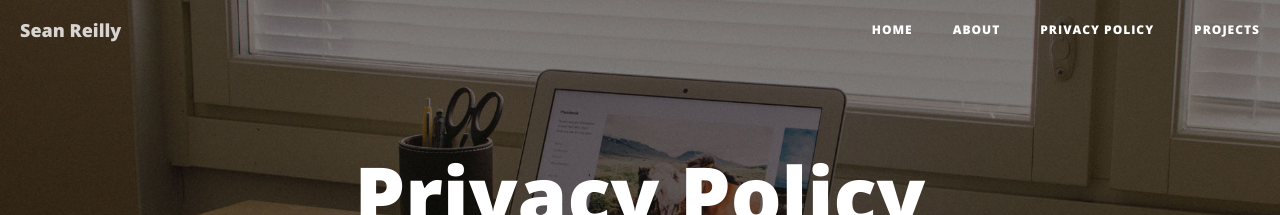
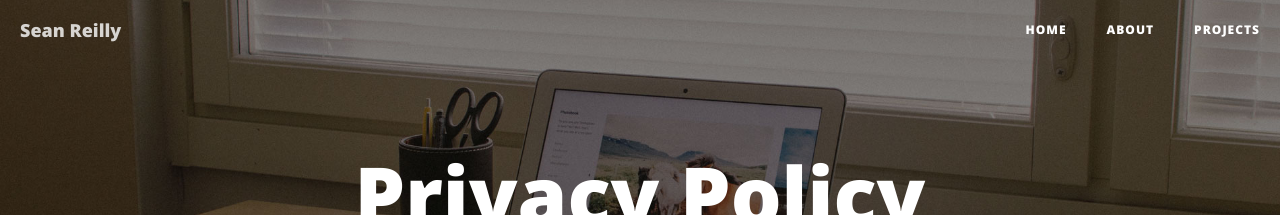
Before and after one commit to seanreillyesq/seanreillyesq.github.io, a Jekyll site: the page built from privacy.html, in a window 1280 px wide and 900 px high. Shown: the top 215 px of the window. Built offline with Jekyll 4.4.1, drawn with Linux system fonts in a browser that asks for light colours; comment, search, counter and statistics services are not loaded.

Commit message:
Hide privacy from nav, fix footer link styling

```diff
--- a/_includes/footer.html
+++ b/_includes/footer.html
@@ -43,8 +43,8 @@
                     </li>
                     {% endif %}
                 </ul>
-                <p class="copyright text-muted">Copyright &copy; {{ site.title }} {{ site.time | date: '%Y' }}  All Rights Reserved.</p>
-                <p class="text-muted small"><a href="/privacy">Privacy Policy</a> | <a href="#" data-cc="show-preferencesModal">Cookie Settings</a></p>
+                <p class="copyright text-muted">Copyright &copy; {{ site.title }} {{ site.time | date: '%Y' }}  All Rights Reserved.<br>
+                <a href="/privacy">Privacy Policy</a> | <a href="#" data-cc="show-preferencesModal">Cookie Settings</a></p>
             </div>
         </div>
     </div>
--- a/privacy.html
+++ b/privacy.html
@@ -4,6 +4,7 @@ title: Privacy Policy
 description: How I collect and use data on this website
 header-img: "img/home-bg.jpg"
 robots: noindex
+hidden: true
 ---
 
 <p><strong>Effective Date:</strong> 29 January 2026<br>
```
